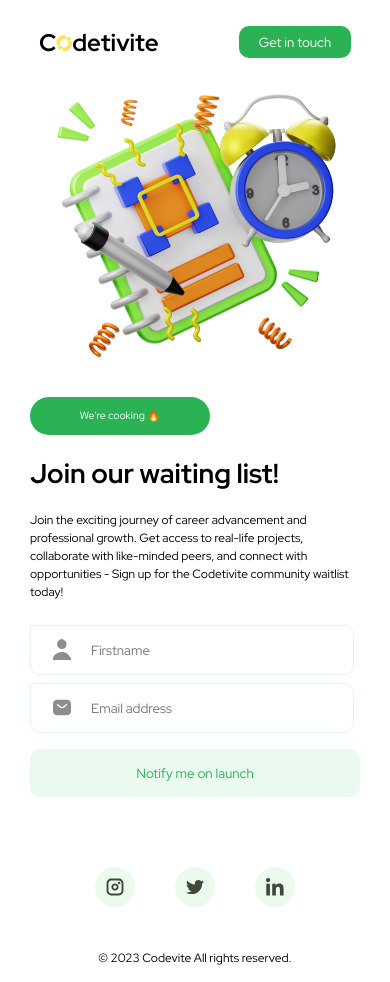
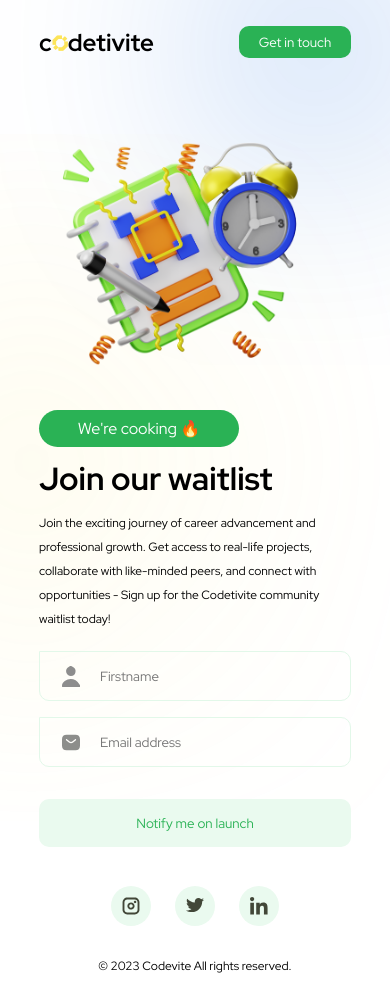
Before and after one commit to CodetiviteCore/Codetivite-FE-WaitingList, a React (Create React App) app: page / in a window 390 px wide. Built offline with nearby package versions, Linux system fonts and the light colour scheme.

Commit message:
responsive

```diff
--- a/src/App.js
+++ b/src/App.js
@@ -7,6 +7,8 @@
 import Instagram from "./assets/instagram.svg"
 import Twitter from "./assets/twitter.svg"
 import LinkedIn from "./assets/linkedin.svg"
+import Yellow from "./assets/yellowLight.svg"
+import Blue from "./assets/blueLight.svg"
 import { Button } from './components/button/button';
 import { useState } from 'react';
 import { Modal } from './components/modal/modal';
@@ -106,24 +108,22 @@
   }
 
   return (
-    <>
+    <div className='main_container'>
+      <Navbar />
       <Modal showModal={showModal} setShowModal={setShowModal} link={"codetivite.com"} />
-      <div className='parent_container'>
-        <Navbar />
-        <div className={"yellow"} />
-        {/* <div className={"blue"} /> */}
+      <div className='container'>
+        <img src={Yellow} alt={"Yellow Light"} className={"yellow"} />
+        <img src={Blue} alt={"Blue light"} className={"blue"} />
+
         <main>
-          <div>
-            <div className='cooking'>
-              <p>We're cooking 🔥</p>
-            </div>
-            <h2>Join our waiting list!</h2>
-            <p>
-              Join the exciting journey of career advancement and professional growth.
+          <div className='deets'>
+            <div className='cooking'><p>We're cooking 🔥</p></div>
+            <div className='info'>
+              <h2>Join our waitlist</h2>
+              <p>Join the exciting journey of career advancement and professional growth.
                 Get access to real-life projects, collaborate with like-minded peers,
                 and connect with opportunities - Sign up for the Codetivite
-              community waitlist today!
-            </p>
+                community waitlist today!</p>
               <form onSubmit={submit}>
                 <div className='inputs'>
                   <Input
@@ -170,11 +170,12 @@
                 </div>
               </form>
             </div>
-          <div className='image_container'>
+          </div>
+          <div>
             <img src={LandingImage} alt={"landing"} className="landingImage" />
           </div>
         </main>
-        <footer>
+        <footer className='footer'>
           <p> © 2023 Codevite All rights reserved.</p>
           <div className='footer_socials'>
             <a href='https://www.instagram.com/codetivite/' rel="noreferrer"><div><img src={Instagram} alt={"instagram"} /></div></a>
@@ -190,9 +191,13 @@
             </a>
           </div>
         </footer>
+
+
+      </div>
       <ToastContainer />
+
     </div>
-    </>
+
 
 
   );
--- a/src/App.scss
+++ b/src/App.scss
@@ -1,94 +1,92 @@
-.parent_container {
+// .main_container{
+//   margin: 0 auto !important;
+// }
+.container {
   position: relative;
+  width: 100%;
   height: 100%;
-  width: intial;
+  .yellow {
+    position: absolute;
+    top: 0;
+    left: 0;
+    z-index: -5;
+    height: 100%;
+  }
+
   .blue {
     position: absolute;
-    width: 231px;
-    height: 231px;
-    left: 1202px;
-    top: 194px;
-    background: rgba(0, 92, 221, 0.7);
-    filter: blur(200px);
-    z-index: -2;
-  }
-
-  .yellow {
-    position: absolute;
-    width: 231px;
-    height: 231px;
-    left: -70px;
-    top: 124px;
-    background: rgba(252, 228, 89, 0.7);
-    filter: blur(200px);
-    z-index: -2;
+    top: 0;
+    right: 0;
+    z-index: -5;
+    height: 70%;
   }
 
   main {
-
     height: 80vh;
+    padding: 0 10%;
+    // width: -moz-fit-content;
+    // width: fit-content;
     display: flex;
     align-items: center;
     justify-content: space-between;
-    padding: 0 10%;
 
-    p{
-      font-size: 1rem;
-      // max-width: 35.5rem;
-      line-height: 1.5;
-    }
-    h2 {
-      font-weight: 700;
-      font-size: 3rem;
-    }
-    form{
-        margin-top: 1.5rem;
-        .inputs{
-          display: flex;
-          flex-direction: column;
-          gap: 1.5rem;
-        }
-    }
+    // flex-wrap: wrap;
     .cooking {
       background-color: var(--green);
-      width: 10.5rem;
-      height: 2.18rem;
+      width: 8.5rem;
       display: flex;
       align-items: center;
       justify-content: center;
       padding: 8px 32px;
       border-radius: 20px;
+
       p {
-        font-size: 1rem;
         color: var(--white);
       }
     }
-    .landingImage{
-      // width: 591px;
-      // height: 520px;
-      width: 100%;
-      height: 100%;
+
+    .info {
+
+      h2 {
+        font-weight: 700;
+        font-size: 3rem;
       }
-    &>div{
-      width: 50%;
+
+      p {
+        max-width: 35.5rem;
+        line-height: 1.5;
       }
 
     }
 
-  footer {
+    .inputs {
+      margin-top: 20px;
+      display: flex;
+      flex-direction: column;
+      gap: 16px;
+    }
 
+    .landingImage{
+      width: 100%;
+      height: 100%;
+    }
+
+  }
+
+  .footer {
     display: flex;
     align-items: center;
     justify-content: space-between;
     height: 10vh;
     padding: 0 10%;
     p{
-      font-size: 1rem;
+      font-size: 16px;
     }
 
     .footer_socials {
       display: flex;
       gap: 24px;
+
       div {
         display: flex;
         align-items: center;
@@ -100,108 +98,79 @@
       }
     }
   }
+
 }
 
-// @media screen and (max-width:1089px){
-//     .landingImage{
-//       width: min-content;
-//       height: min-content;
-//     }
-// }
+@media only screen and (max-width:768px) {
+  .container{
+    .blue{
+      top:-20rem;
+      right: 0;
+      width: 100%;
+    }
+    .yellow{
+      width: 100%;
+    }
 
-@media screen and (max-width:768px){
-  .parent_container{
-    height: max-content;
-    .blue{
-      top: 0;
-      right: -12rem;
-      opacity: 1;
   }
-    // .yellow{
-    //   display: none;
-    // }
-    main{
+
+  main {
     flex-direction: column-reverse;
-      gap: 34px;
-      height: fit-content;
+    gap: 40px;
+    align-items: center !important;
+    margin-top: 50px;
+    height:-moz-fit-content !important;
+    height: fit-content !important;
+
+    .landingImage {
+      margin-left: -2em !important;
+      width: 264px !important;
+      height: 232px !important;
+    }
+    .deets{
+      width: 100%;
+      .cooking{
+        width: 8.5rem !important;
+      }
+      .info{
+        width: 100%;
+
         h2{
-        font-size: 1.7rem;
-        font-weight: 800;
-        margin: 20px 0;
 
+          font-size: 32px;
+          line-height: 2;
         }
         p{
           font-size: 12px;
-      }
-      .cooking{
-        width: 40% !important;
-        height: 26px;
-        padding: 6px 24px;
-        p{
-            font-size: 10.5px;
-        }
-      }
-      form{
-        .inputs{
-          gap: 0.5rem !important;
-        }
+          line-height: 2;
         }
 
 
       }
-    .landingImage{
-
-       width: 264.5px;
-        height: 232.72px;
-
+    }
 
   }
 
-    footer{
+  .footer{
+    left: 0;
+    bottom: 30px;
     flex-direction: column-reverse;
-      margin-top: 85px;
-      gap: 43px;
+    justify-content: center;
+    align-items: center;
+    margin-top: 50px;
     p{
-        font-size: 12px;
+      align-self: center;
+      margin-bottom: 8px;
+      font-size:12px !important;
     }
     .footer_socials{
-        gap:40px;
+      align-self: center;
+      margin: 12px 0px;
+      padding: 20px 0px;
       div{
         width: 2.5rem !important;
+        height: 2.5rem !important;
       }
     }
   }
-
 }
-}
-
-// @media only screen and (max-width: 992px ) {
-//   .parent_container{
-//     width: max-content;
-//     .blue{
-
-//     }
-//     // .image_container{
-//     //   img{
-//     //     width: 354.5px;
-//     //     height: 322.72px;
-//     //   }
-//     // }
-//   }
-
-// }
-// @media  (min-width:768px ) and (max-width: 800px) {
-//   .parent_container{
-//     width: max-content;
-//     .blue{
-
-//     }
-//     .image_container{
-//       img{
-//         width: 354.5px;
-//         height: 322.72px;
-//       }
-//     }
-//   }
-
-// }
--- a/src/components/button/button.scss
+++ b/src/components/button/button.scss
@@ -41,7 +41,7 @@
         height:2rem;
     }
     .button2{
-        width: 330px !important;
+        width: inherit !important;
         height: 48px !important;
     }
 
--- a/src/components/input/input.scss
+++ b/src/components/input/input.scss
@@ -31,10 +31,11 @@
     }
 
     input {
-        width: 100%;
+        width: inherit;
         height: inherit;
         border: none;
         background-color: transparent;
+        border-radius: 10px;
 
         &:-webkit-autofill,
         &:-webkit-autofill:focus {
@@ -66,7 +67,8 @@
 
 @media only screen and (max-width:768px) {
     .input {
-        width: 300px !important;
+        // width: 300px !important;
+        width:inherit !important;
         height: 48px !important;
         border-radius: 0px 10px 10px !important;
         margin-bottom: 0;
--- a/src/components/navbar/navbar.js
+++ b/src/components/navbar/navbar.js
@@ -12,10 +12,9 @@
     }
     return (
         <nav>
-            <div>
-                <h1>C<span><img src={Logo} alt="logo"/></span>detivite</h1>
-                <Button onClick={handleMail}>Get in touch</Button>
-            </div>
+
+            <h1>c<span><img src={Logo} alt="logo" /></span>detivite</h1>
+            <Button onClick={handleMail}>Get in touch</Button>
 
         </nav>
     )
--- a/src/components/navbar/navbar.scss
+++ b/src/components/navbar/navbar.scss
@@ -1,50 +1,24 @@
-nav {
+nav{
+    display: flex;
+    height: 10vh;
+    align-items: center;
+    justify-content: space-between;
+    padding: 0 10%;
     background-color: transparent;
     z-index: 10;
-
-    div {
-        height: 10vh;
-        display: flex;
-        max-width: 1200px;
-        margin: 0 auto;
-        align-items: center;
-        justify-content: space-between;
-        padding: 0 10%;
-    }
+    width: auto;
 }
 
-@media screen and (max-width:760px) {
-    div{
 
-        // gap: 10% !important;
-        width: initial !important;
+
+@media screen and (max-width:700px) {
+    nav{
+        justify-content: space-between;
+        // .logo{
+        //     width: 30%;
+        //     height: 60px;
+        // }
+
     }
 
   }
-
-// //large laptop
-// @media screen and  (min-width: 1025px) and (max-width: 1440px) {
-//     nav{
-//         div {
-//             margin: 0 auto;
-//         }
-//     }
-// }
-// //normal
-// @media screen and  (min-width: 768px) and (max-width: 1025px) {
-//     nav{
-//         div {
-//             padding: 0 10%;
-//         }
-//     }
-// }
-// //mobile
-// @media screen and (max-width:768px) {
-//     nav{
-//         width: 100%;
-//         div{
-//             width:100%;
-//             padding: 0 10%;
-//         }
-//     }
-// }
--- a/src/index.css
+++ b/src/index.css
@@ -8,8 +8,10 @@
     sans-serif;
   -webkit-font-smoothing: antialiased;
   -moz-osx-font-smoothing: grayscale;
-  margin: 0 auto;
-  /* overflow-x: hidden; */
+  overflow-x: hidden !important;
+  width: 100%;
+;
+
 }
 *{
   margin:0;
@@ -32,17 +34,10 @@
 p,h1,h2,h3,h4,h5,h6,ul,li,button,input{
   font-family: 'Red Hat Display', sans-serif;
 }
-input:autofill{
-  border: 3px solid red;
+
+@media screen and (min-width:2000px) {
+  body{
+    max-width: 1200px;
+    margin: 0 auto;
+  }
 }
-input:-webkit-autofill {
-  border: 3px solid red;
-}
-@media (min-width: 1025px) and (max-width: 1440px) {
-  /* body{
-
-    display: flex;
-    align-items: center;
-    justify-content: center;
-  } */
-  };
```
Lines whose indentation alone changed are shown as unchanged.
